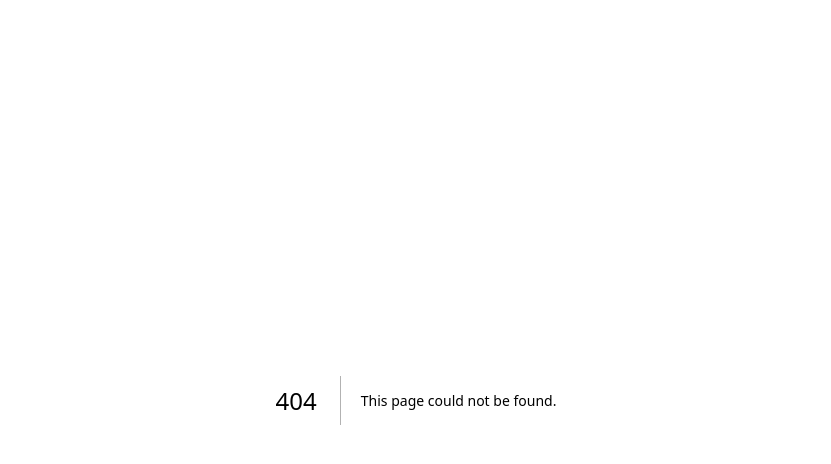
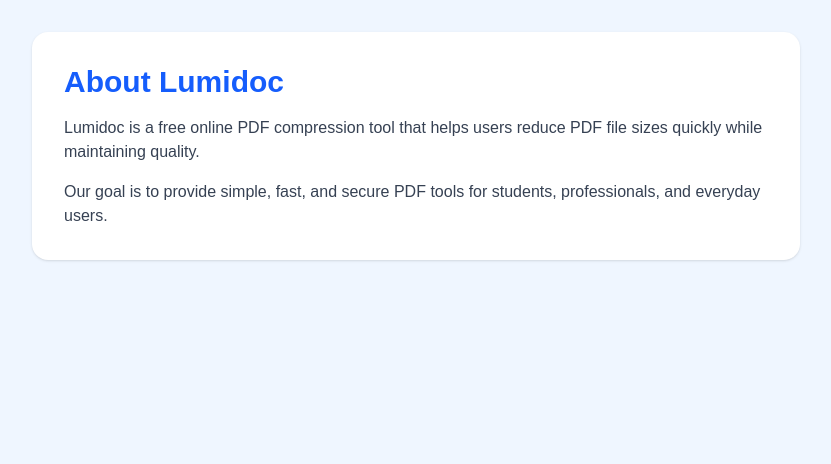
Before and after one commit to lalithyamadhuri-t/lumidoc, a Next.js app: page /about in a window 1280 px wide. Before the commit this address had no page. Shown: the top 464 px of the page, without its empty margins (224-1055 px from the left). Built offline with nearby package versions, Linux system fonts and the light colour scheme.

Commit message:
Add legal pages for AdSense

```diff
--- /dev/null
+++ b/app/about/page.js
@@ -0,0 +1,23 @@
+export default function About() {
+  return (
+    <main className="min-h-screen bg-blue-50 p-8">
+      <div className="max-w-3xl mx-auto bg-white rounded-2xl shadow p-8">
+
+        <h1 className="text-3xl font-bold text-blue-600">
+          About Lumidoc
+        </h1>
+
+        <p className="mt-4 text-gray-700">
+          Lumidoc is a free online PDF compression tool that helps users
+          reduce PDF file sizes quickly while maintaining quality.
+        </p>
+
+        <p className="mt-4 text-gray-700">
+          Our goal is to provide simple, fast, and secure PDF tools for
+          students, professionals, and everyday users.
+        </p>
+
+      </div>
+    </main>
+  );
+}
--- /dev/null
+++ b/app/contact/page.js
@@ -0,0 +1,21 @@
+export default function Contact() {
+  return (
+    <main className="min-h-screen bg-blue-50 p-8">
+      <div className="max-w-3xl mx-auto bg-white rounded-2xl shadow p-8">
+
+        <h1 className="text-3xl font-bold text-blue-600">
+          Contact Us
+        </h1>
+
+        <p className="mt-4 text-gray-700">
+          If you have questions, feedback, or suggestions, contact us at:
+        </p>
+
+        <p className="mt-4 font-semibold text-gray-800">
+          Email: support@lumidoc.com
+        </p>
+
+      </div>
+    </main>
+  );
+}
--- /dev/null
+++ b/app/privacy/page.js
@@ -0,0 +1,27 @@
+export default function Privacy() {
+  return (
+    <main className="min-h-screen bg-blue-50 p-8">
+      <div className="max-w-3xl mx-auto bg-white rounded-2xl shadow p-8">
+
+        <h1 className="text-3xl font-bold text-blue-600">
+          Privacy Policy
+        </h1>
+
+        <p className="mt-4 text-gray-700">
+          Lumidoc respects your privacy. Uploaded PDF files are processed
+          only for providing compression services.
+        </p>
+
+        <p className="mt-4 text-gray-700">
+          We do not sell or share your personal information with third parties.
+        </p>
+
+        <p className="mt-4 text-gray-700">
+          We may use third-party services such as Google AdSense to display
+          advertisements.
+        </p>
+
+      </div>
+    </main>
+  );
+}
--- /dev/null
+++ b/app/terms/page.js
@@ -0,0 +1,22 @@
+export default function Terms() {
+  return (
+    <main className="min-h-screen bg-blue-50 p-8">
+      <div className="max-w-3xl mx-auto bg-white rounded-2xl shadow p-8">
+
+        <h1 className="text-3xl font-bold text-blue-600">
+          Terms and Conditions
+        </h1>
+
+        <p className="mt-4 text-gray-700">
+          By using Lumidoc, you agree to use the service responsibly.
+        </p>
+
+        <p className="mt-4 text-gray-700">
+          Lumidoc provides PDF compression tools without guaranteeing
+          that every file will have the same compression result.
+        </p>
+
+      </div>
+    </main>
+  );
+}
```
